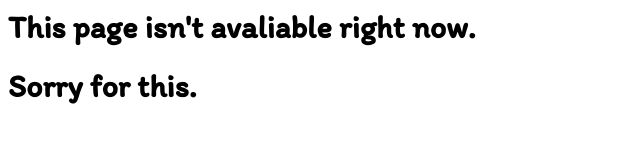
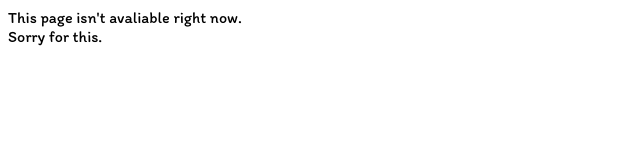
Before and after one commit to Ikkiw-P09/ikkiwp09.github.io, a plain HTML site: page index.html in a window 1280 px wide. Shown: the whole page, without its empty margins (0-640 px from the left). Drawn offline with Linux system fonts and the light colour scheme.

Commit message:
Update index.html

```diff
--- a/index.html
+++ b/index.html
@@ -29,8 +29,8 @@
 
   <body>
 
-        <h1>This page isn't avaliable right now.</h1>
-        <h1>Sorry for this.</h1>
+       This page isn't avaliable right now.<br>
+       Sorry for this.
 
   </body>
 
```
